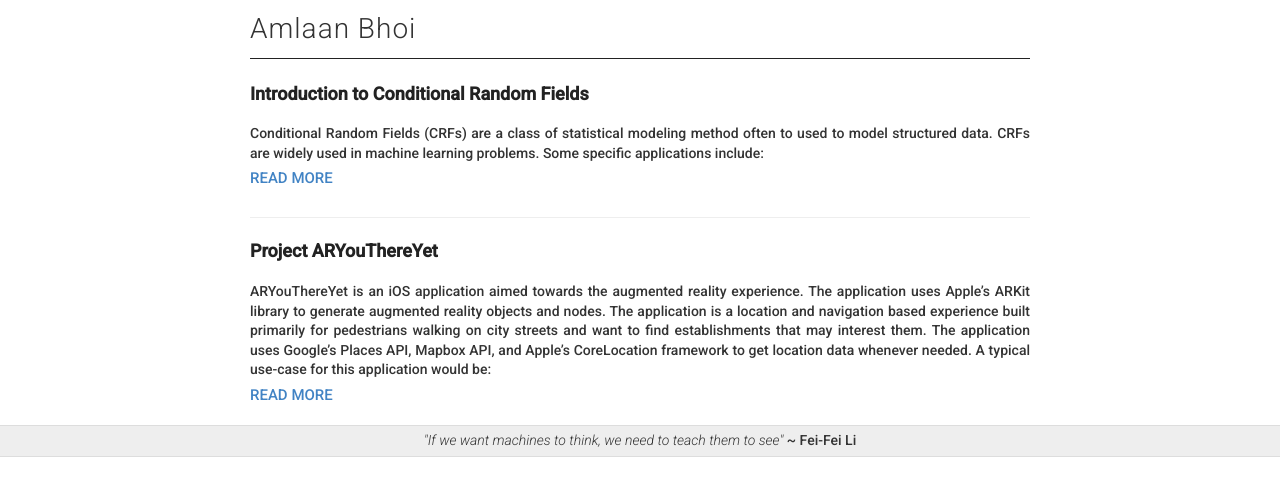
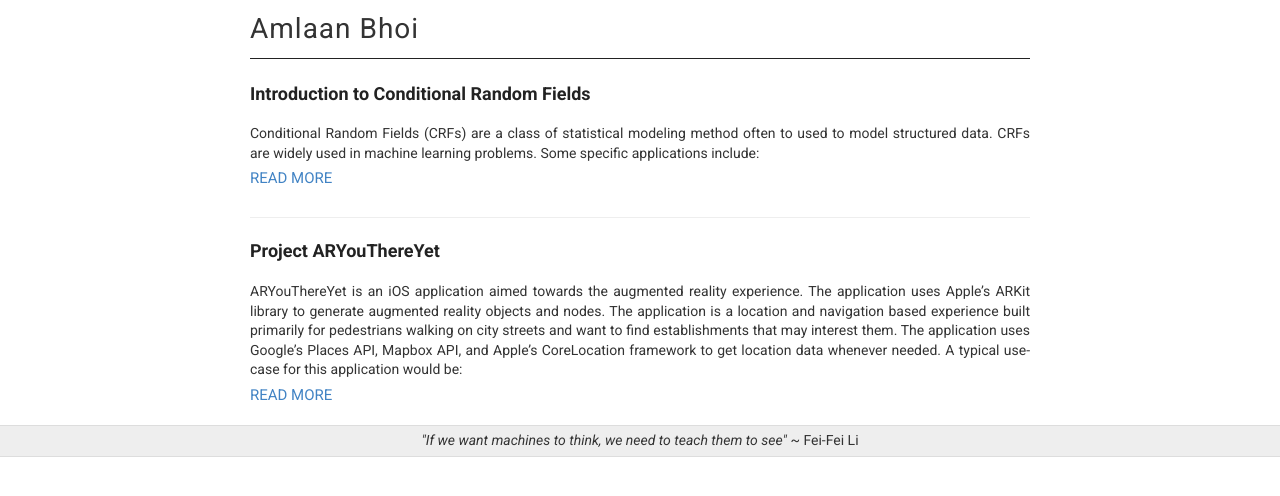
Before and after one commit to abhoi/blog_2, a Jekyll site: the page built from index.html, in a window 1280 px wide. Shown: the top 496 px of the page. Built offline with Jekyll 4.4.1, drawn with Linux system fonts in a browser that asks for light colours.

Commit message:
Update _variables.scss

```diff
--- a/_sass/_variables.scss
+++ b/_sass/_variables.scss
@@ -3,7 +3,7 @@
 // VARIABLES
 //
 
-@import url('https://fonts.googleapis.com/css?family=Roboto:300,300i,500');
+@import url('https://fonts.googleapis.com/css?family=Roboto:400,400i,700');
 
 // Colors
 $blue: #4183C4;
```
